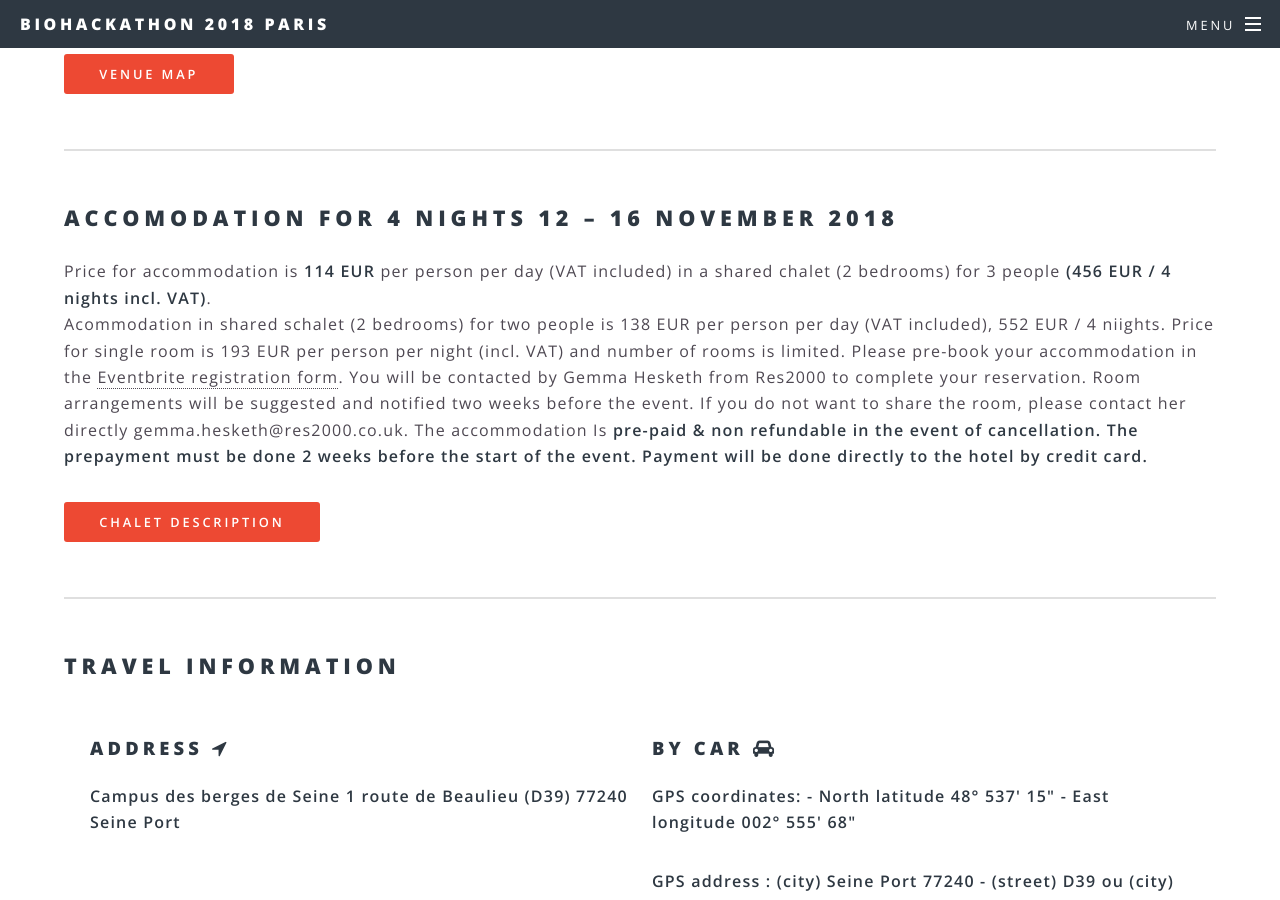
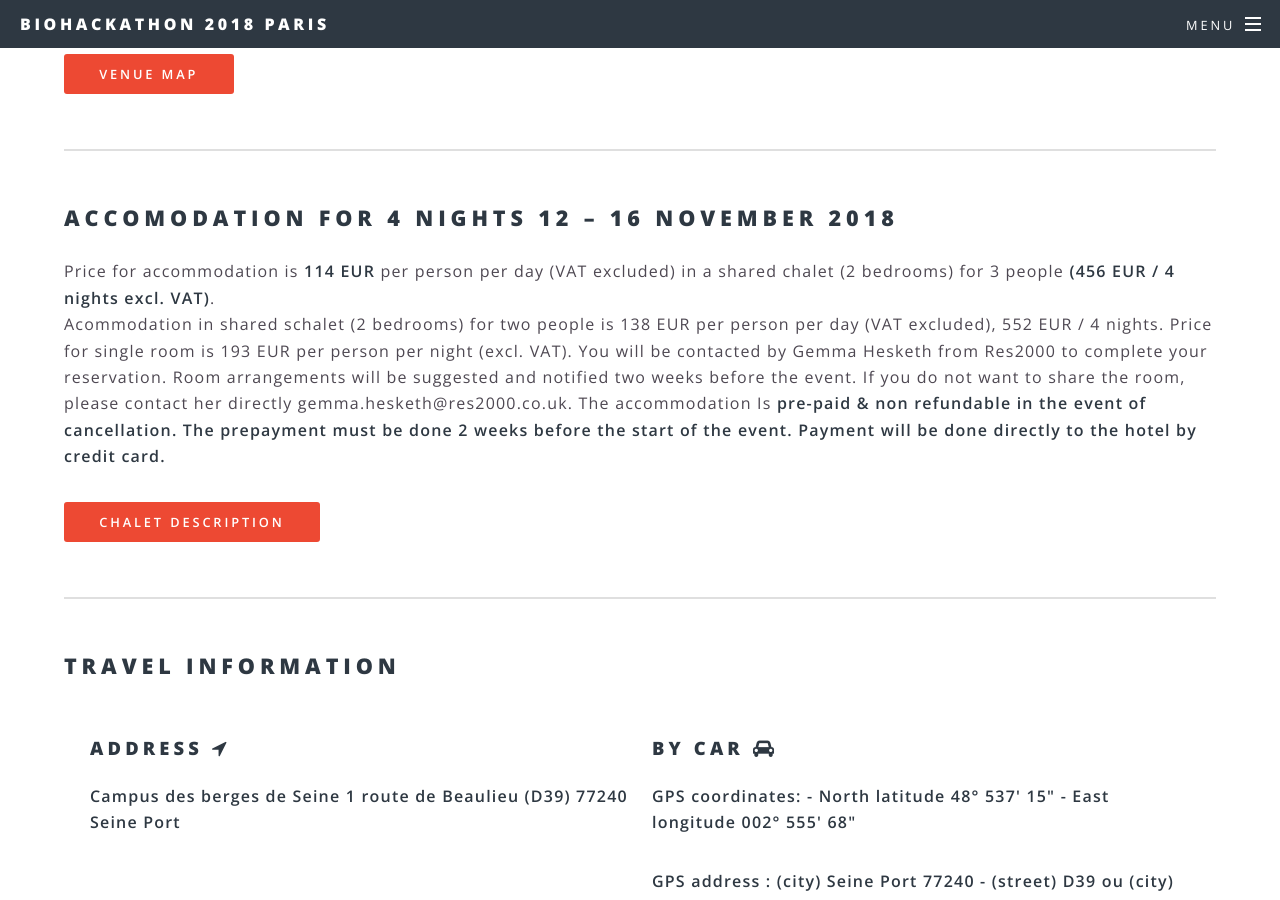
Before and after one commit to elixir-europe/bh2018paris, a Jekyll site: the page built from venue.html, in a window 1280 px wide and 900 px high, scrolled down 762 px. Built offline with Jekyll 4.4.1, drawn with Linux system fonts in a browser that asks for light colours.

Commit message:
Update venue.html
included VAT to excluded and removed Eventbrite link

```diff
--- a/venue.html
+++ b/venue.html
@@ -30,8 +30,8 @@ title: Venue
 <section>
     <h2 id="venue-accomodation">ACCOMODATION FOR 4 NIGHTS 12 – 16 NOVEMBER 2018</h2>
     <p>
-        Price for accommodation is <strong>114 EUR</strong> per person per day (VAT included) in a shared chalet (2 bedrooms) for 3 people <strong>(456 EUR / 4 nights incl. VAT)</strong>. <br />
-        Acommodation in shared schalet (2 bedrooms) for two people is 138 EUR per person per day (VAT included), 552 EUR / 4 niights. Price for single room is 193 EUR per person per night (incl. VAT) and number of rooms is limited. Please pre-book your accommodation in the <a href="https://www.eventbrite.co.uk/e/biohackathon-registration-45286921401" target="_blank">Eventbrite registration form</a>. You will be contacted by Gemma Hesketh from Res2000 to complete your reservation. Room arrangements will be suggested and notified two weeks before the event.
+        Price for accommodation is <strong>114 EUR</strong> per person per day (VAT excluded) in a shared chalet (2 bedrooms) for 3 people <strong>(456 EUR / 4 nights excl. VAT)</strong>. <br />
+        Acommodation in shared schalet (2 bedrooms) for two people is 138 EUR per person per day (VAT excluded), 552 EUR / 4 nights. Price for single room is 193 EUR per person per night (excl. VAT). You will be contacted by Gemma Hesketh from Res2000 to complete your reservation. Room arrangements will be suggested and notified two weeks before the event.
         If you do not want to share the room, please contact her directly gemma.hesketh@res2000.co.uk. The accommodation Is <strong>pre-paid & non refundable in the event of cancellation<strong>. The prepayment must be done 2 weeks before the start of the event. Payment will be done directly to the hotel by credit card.
         <h4></h4>
         <a href="/chaletdesc" class="button special">Chalet description</a>
```
